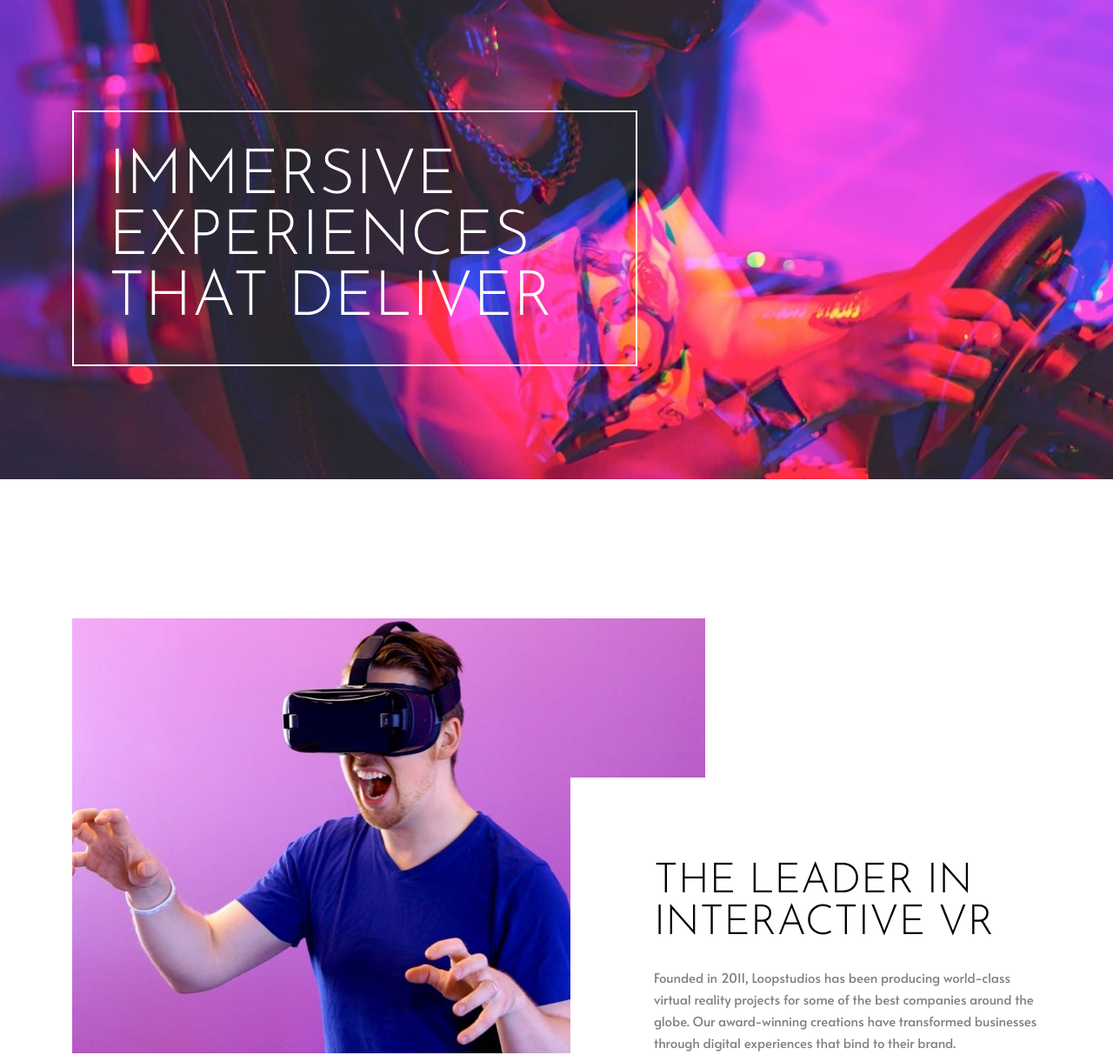
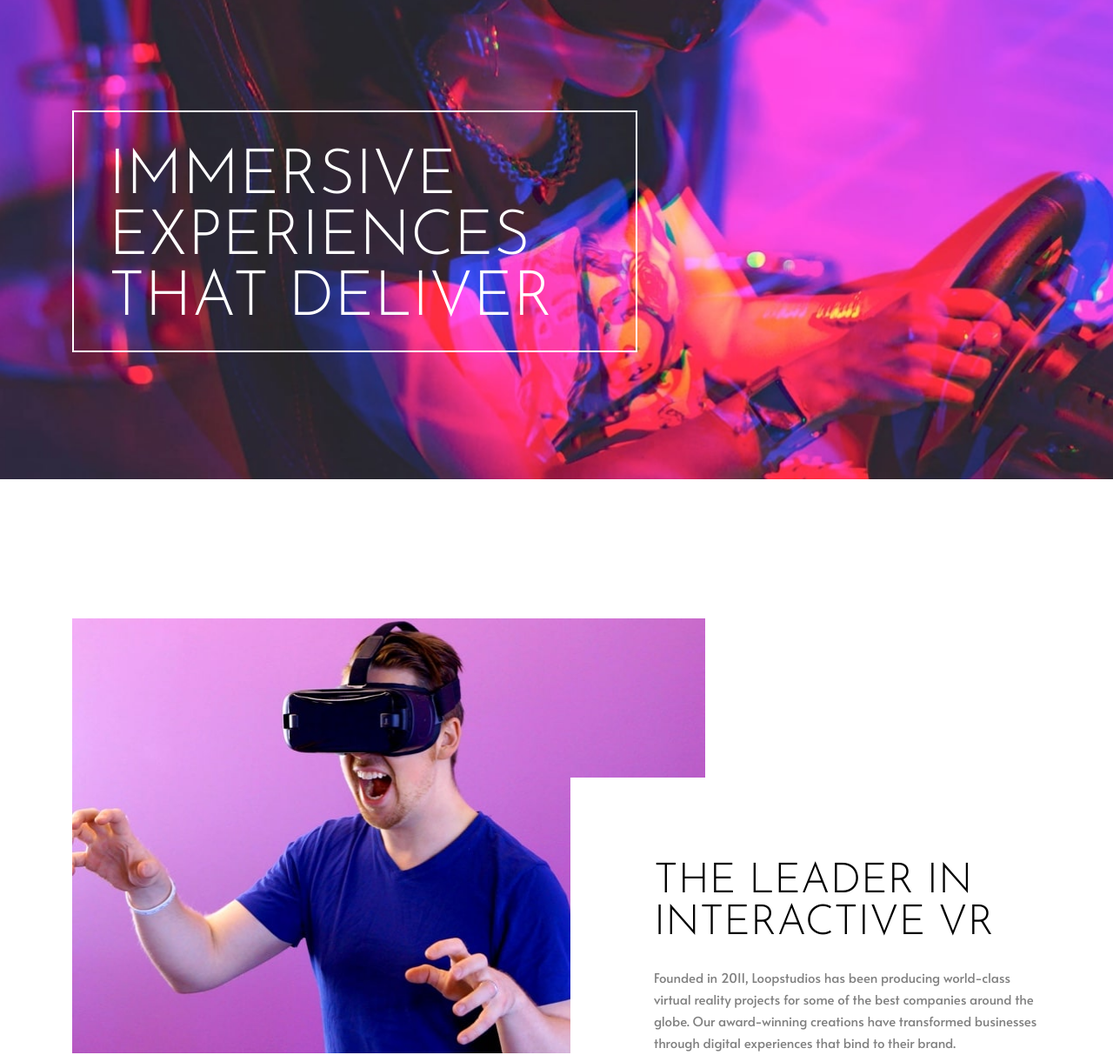
Before and after one commit to olaide-hok/loopstudios, a website: page index.html in a window 1280 px wide. Shown: the part 99-1312 px from the top of the page at 87% size. Drawn offline with Linux system fonts and the light colour scheme.

Commit message:
update styles

```diff
--- a/styles/styles.scss
+++ b/styles/styles.scss
@@ -484,6 +484,7 @@ main {
           margin-top: rem(130);
           padding: rem(40);
           width: rem(650);
+          height: rem(278);
 
           .text {
             font-size: 72px;
@@ -497,7 +498,7 @@ main {
         position: relative;
         display: flex;
         flex-direction: column;
-        row-gap: rem(96);
+        row-gap: rem(184);
 
         .interactive-vr {
           display: flex;
```
Also changed, not shown: styles/styles.css, 1 other file.
